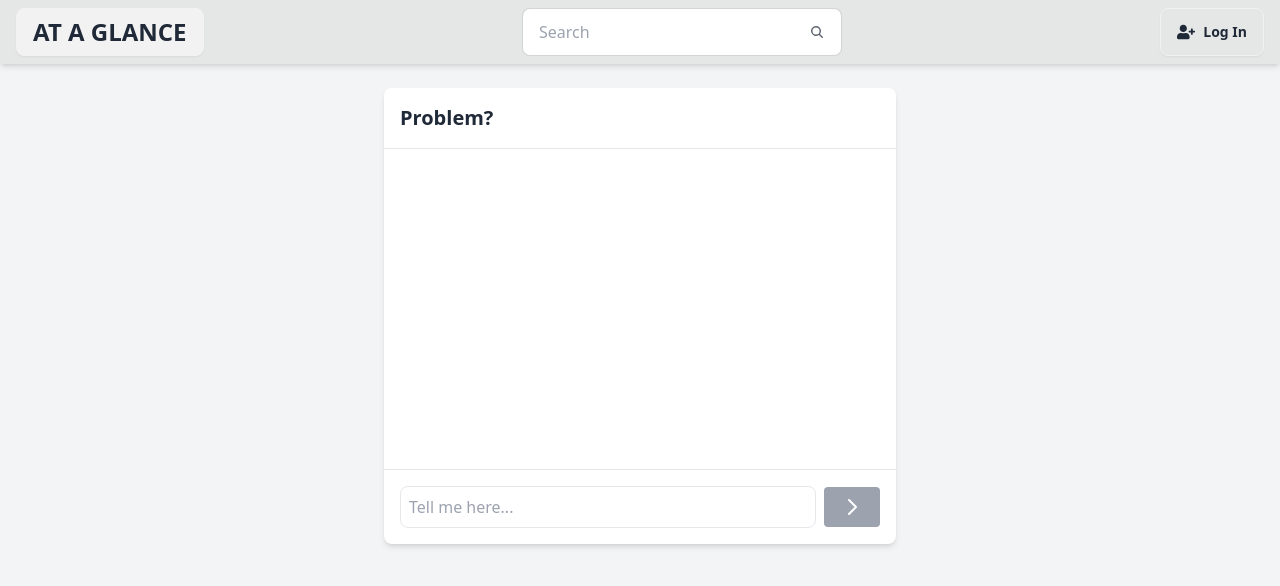
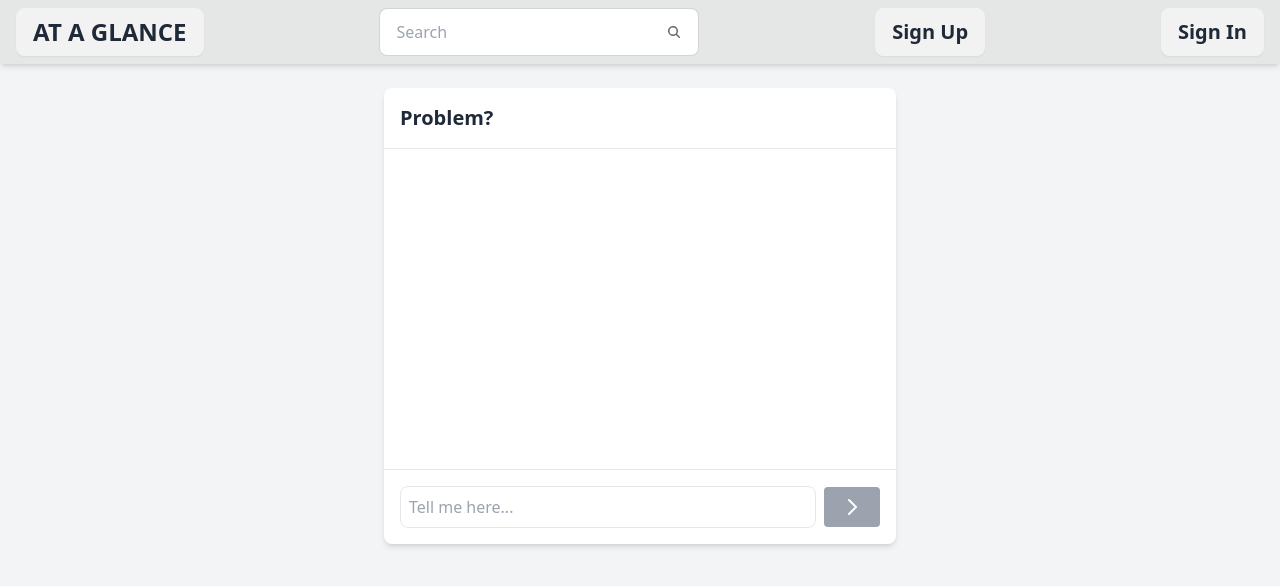
Before and after one commit to Selam-AI/thenku, a React (Vite) app in the folder client/: page / in a window 1280 px wide. Shown: the top 586 px of the page. Built offline with nearby package versions, Linux system fonts and the light colour scheme.

Commit message:
Commit 14-7

```diff
--- a/client/src/features/homepage/components/Hnavbar.jsx
+++ b/client/src/features/homepage/components/Hnavbar.jsx
@@ -1,5 +1,7 @@
 import { Link } from "react-router-dom";
 import React, { useState } from "react";
+import { NavLink } from "react-router-dom";
+import { useNavigate } from "react-router-dom";
 import {
   FaVideo,
   FaWrench,
@@ -14,11 +16,36 @@ import {
   FaFileAlt,
 } from "react-icons/fa";
 
+
+
+
 function Hnavbar() {
+  const navigate = useNavigate();
+  const loggedIn = JSON.parse(localStorage.getItem("authToken"));
   const [isChecked, setIsChecked] = useState(false);
 
   const handleChange = () => {
     setIsChecked(!isChecked);
+  };
+  const handleLogout = async () => {
+    try {
+      const response = await fetch("http://localhost:8080/api/v1/auth/logout", {
+        method: "POST",
+        headers: {
+          "Content-Type": "application/json",
+        },
+      });
+
+      if (response.ok) {
+        localStorage.removeItem("authToken");
+        toast.success("Logout successfully");
+        navigate("/login");
+      } else {
+        console.error("Failed to logout:", response.statusText);
+      }
+    } catch (error) {
+      console.log(error);
+    }
   };
 
   const Card = ({ title, text, gradient, icon }) => (
@@ -153,12 +180,25 @@ function Hnavbar() {
         </div>
 
         {/* Sign Up button */}
-        <Link to="/Login">
-          <button className="btn bg-base-300 flex items-center gap-2">
-            <FaUserPlus className="text-lg" />
-            <span className="hidden md:inline">Log In</span>
-          </button>
-        </Link>
+        {loggedIn ? (
+        <>
+          <NavLink to="/" className=" btn md:text-xl font-bold">
+            Home
+          </NavLink>
+          <NavLink to="/login" onClick={handleLogout} className=" btn md:text-xl font-bold">
+            Logout
+          </NavLink>
+        </>
+      ) : (
+        <>
+          <NavLink to="/register" className="btn md:text-xl font-bold">
+            Sign Up
+          </NavLink>
+          <NavLink to="/login" className="btn md:text-xl font-bold">
+            Sign In
+          </NavLink>
+        </>
+      )}
       </nav>
 
       {/* Dropdown Section */}
```
